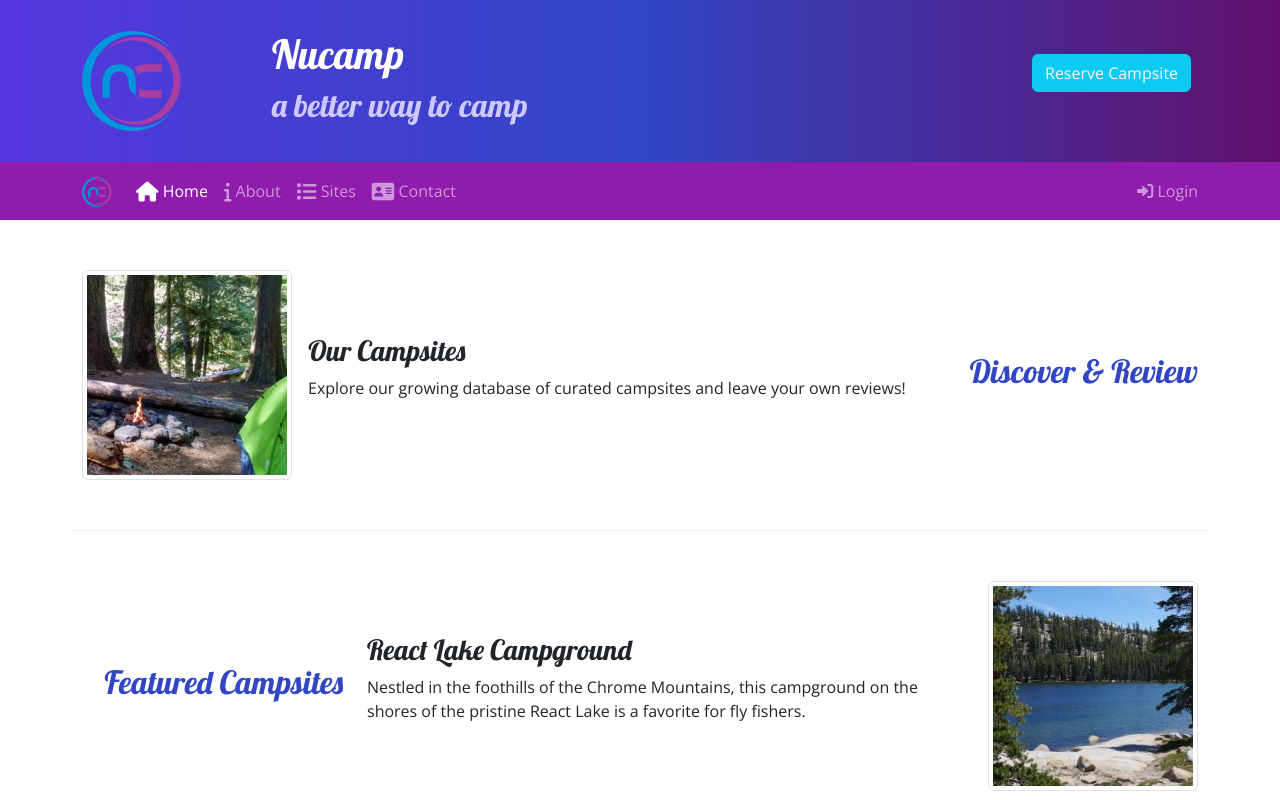
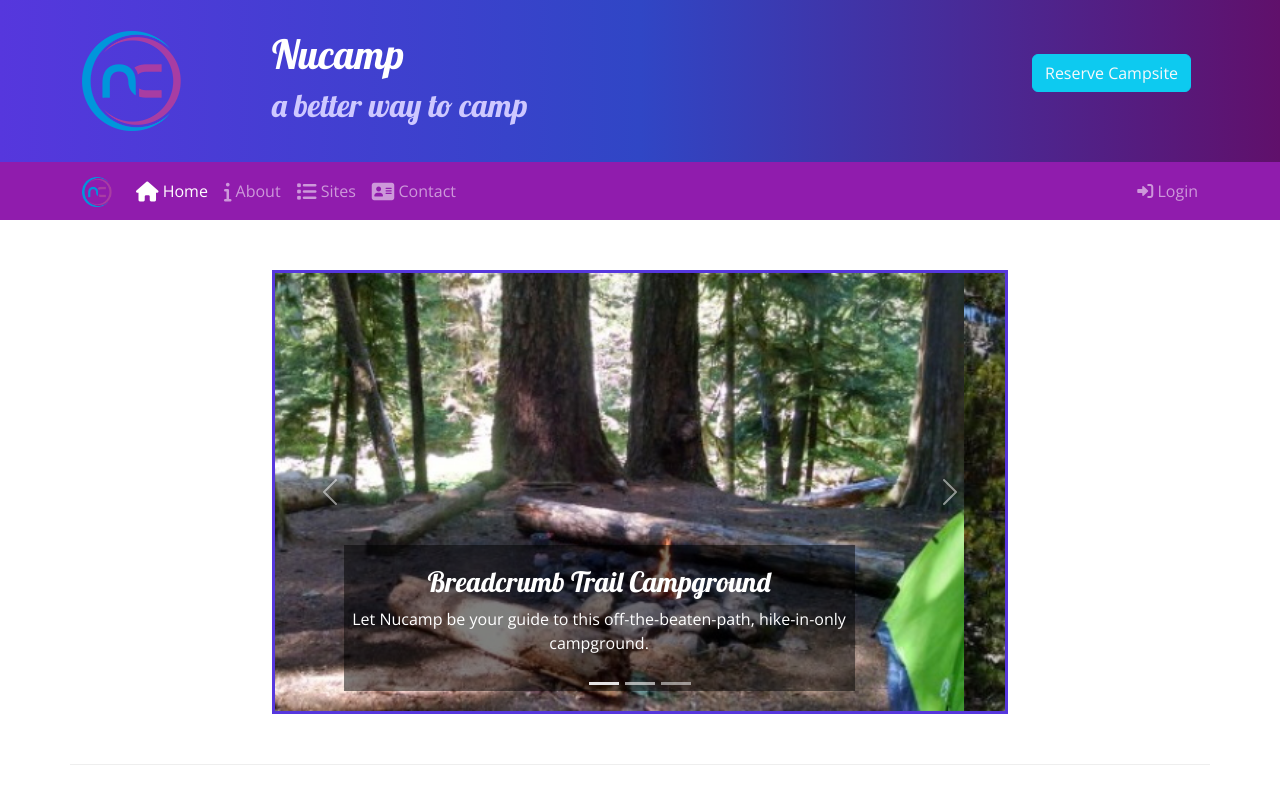
Before and after one commit to Tiffany-McCullough/Nucampsite, a plain HTML site: page index.html in a window 1280 px wide. Shown: the top 800 px of the page. Drawn offline with nearby package versions, Linux system fonts and the light colour scheme.

Commit message:
Carousel

```diff
--- a/css/styles.css
+++ b/css/styles.css
@@ -38,3 +38,11 @@ footer {
 .accordion-button {
     background-color: #d3d3d3;
 }
+
+.carousel-caption {
+    background-color: rgba(0, 0, 0, 0.5);
+}
+
+.carousel {
+    border: solid #5637DD;
+}
--- a/index.html
+++ b/index.html
@@ -151,6 +151,50 @@
     <!-- main section -->
      <main class="container">
 
+        <!-- carousel -->
+        <div class="row row-content">
+            <div class="col-md-8 mx-auto">
+                <div id="homeCarousel" class="carousel slide" data-bs-ride="carousel">
+                    <div class="carousel-indicators">
+                        <button type="button" data-bs-target="#homeCarousel" data-bs-slide-to="0" class="active"></button>
+                        <button type="button" data-bs-target="#homeCarousel" data-bs-slide-to="1"></button>
+                        <button type="button" data-bs-target="#homeCarousel" data-bs-slide-to="2"></button>
+                    </div>
+                    <div class="carousel-inner">
+                        <div class="carousel-item active">
+                            <img class="d-block w-100" src="img/breadcrumb-trail.jpg" alt="Breadcrumb Trail Campground" />
+                            <div class="carousel-caption">
+                                <h3>Breadcrumb Trail Campground</h3>
+                                <p class="d-none d-sm-block">Let Nucamp be your guide to this off-the-beaten-path, hike-in-only campground.</p>
+                            </div>
+                        </div>
+                        <div class="carousel-item">
+                            <img class="d-block w-100" src="img/react-lake.jpg" alt="React Lake Campground" />
+                            <div class="carousel-caption">
+                                <h3>React Lake Campground</h3>
+                                <p class="d-none d-sm-block">Nestled in the foothills of the Chrome Mountains, this campground on the shores of the pristine React Lake is a favorite for fly fishers.</p>
+                            </div>
+                        </div>
+                        <div class="carousel-item">
+                            <img class="d-block w-100" src="img/chrome-river.jpg" alt="Chrome River Campground" />
+                            <div class="carousel-caption">
+                                <h3>Chrome River Campground</h3>
+                                <p class="d-none d-sm-block">Spend a few sunny days and starry nights beneath a canopy of old-growth firs at this enchanting spot by the Chrome River.</p>
+                            </div>
+                        </div>
+                    </div>
+                    <a class="carousel-control-prev" href="#homeCarousel" role="button" data-bs-slide="prev">
+                        <span class="carousel-control-prev-icon"></span>
+                        <span class="sr-only">Previous</span>
+                    </a>
+                    <a class="carousel-control-next" href="#homeCarousel" role="button" data-bs-slide="next">
+                        <span class="carousel-control-next-icon"></span>
+                        <span class="sr-only">Next</span>
+                    </a>
+                </div>
+            </div>
+        </div>
+
         <!-- discover section -->
         <section class="row row-content align-items-center">
             <div class="col-sm-4 col-md-3 order-sm-last">
```
